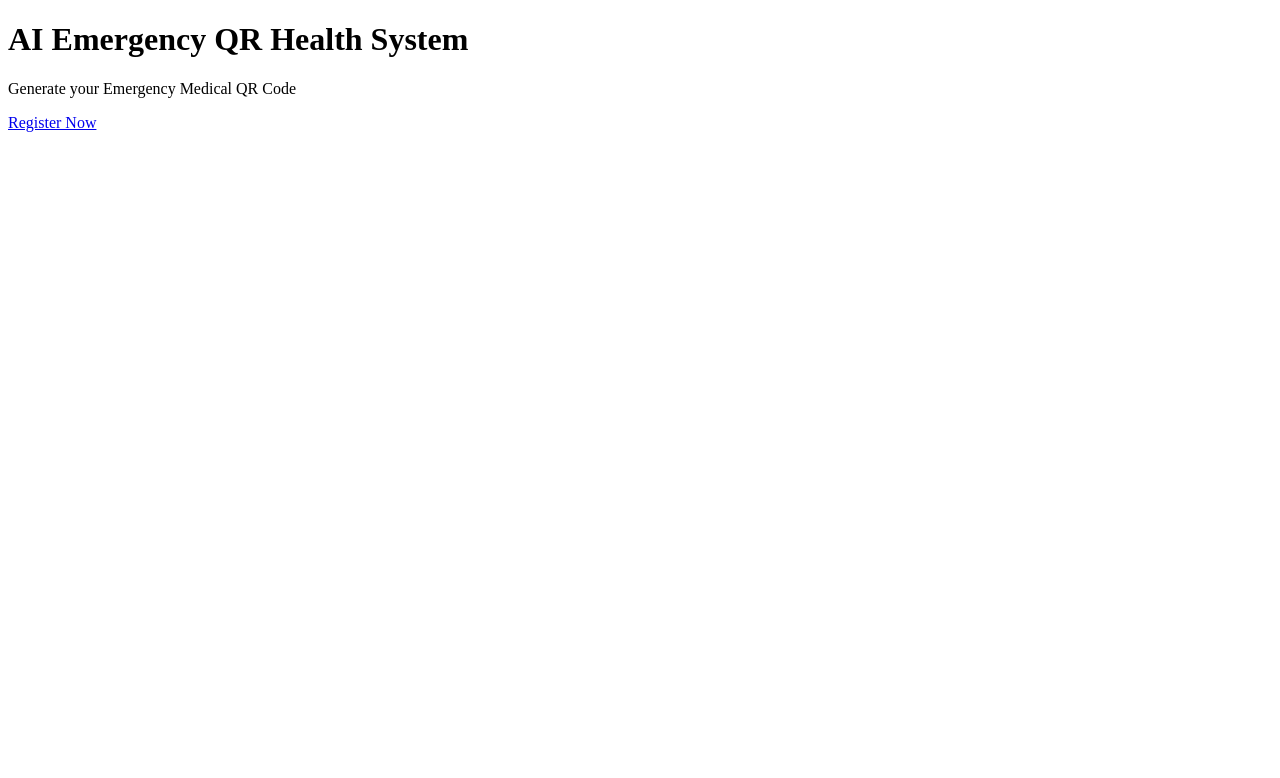
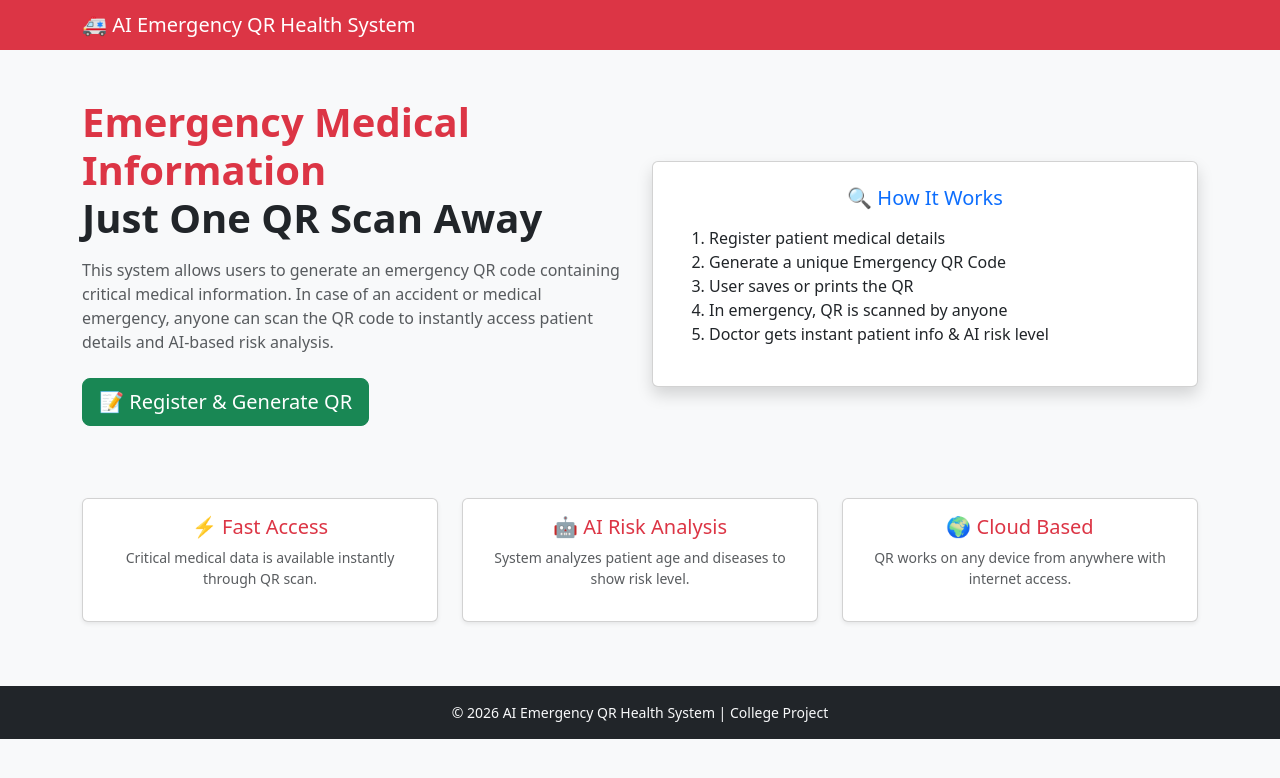
Before and after one commit to sonuy10/Ai-Emergency-Qr-Health-System, a Flask app: page / in a window 1280 px wide. Shown: the top 778 px of the page. Run offline with Flask 3, Linux system fonts and the light colour scheme.

Commit message:
Refactor index.html for improved structure and styling

```diff
--- a/templates/index.html
+++ b/templates/index.html
@@ -1,11 +1,105 @@
 <!DOCTYPE html>
-<html>
+<html lang="en">
 <head>
+    <meta charset="UTF-8">
     <title>AI Emergency QR Health System</title>
+
+    <!-- Bootstrap -->
+    <link href="https://cdn.jsdelivr.net/npm/bootstrap@5.3.2/dist/css/bootstrap.min.css" rel="stylesheet">
 </head>
-<body>
-    <h1>AI Emergency QR Health System</h1>
-    <p>Generate your Emergency Medical QR Code</p>
-    <a href="/register">Register Now</a>
+
+<body class="bg-light">
+
+<!-- NAVBAR -->
+<nav class="navbar navbar-dark bg-danger">
+    <div class="container">
+        <span class="navbar-brand mb-0 h1">
+            🚑 AI Emergency QR Health System
+        </span>
+    </div>
+</nav>
+
+<!-- HERO SECTION -->
+<div class="container mt-5">
+    <div class="row align-items-center">
+
+        <div class="col-md-6 mb-4">
+            <h1 class="text-danger fw-bold">
+                Emergency Medical Information <br>
+                <span class="text-dark">Just One QR Scan Away</span>
+            </h1>
+
+            <p class="mt-3 text-muted">
+                This system allows users to generate an emergency QR code
+                containing critical medical information. In case of an accident
+                or medical emergency, anyone can scan the QR code to instantly
+                access patient details and AI-based risk analysis.
+            </p>
+
+            <div class="mt-4">
+                <a href="/register" class="btn btn-success btn-lg me-2">
+                    📝 Register & Generate QR
+                </a>
+            </div>
+        </div>
+
+        <div class="col-md-6 text-center">
+            <div class="card shadow p-4">
+                <h5 class="text-primary mb-3">🔍 How It Works</h5>
+
+                <ol class="text-start">
+                    <li>Register patient medical details</li>
+                    <li>Generate a unique Emergency QR Code</li>
+                    <li>User saves or prints the QR</li>
+                    <li>In emergency, QR is scanned by anyone</li>
+                    <li>Doctor gets instant patient info & AI risk level</li>
+                </ol>
+            </div>
+        </div>
+
+    </div>
+</div>
+
+<!-- FEATURES -->
+<div class="container mt-5">
+    <div class="row text-center">
+
+        <div class="col-md-4 mb-3">
+            <div class="card shadow-sm p-3 h-100">
+                <h5 class="text-danger">⚡ Fast Access</h5>
+                <p class="text-muted small">
+                    Critical medical data is available instantly through QR scan.
+                </p>
+            </div>
+        </div>
+
+        <div class="col-md-4 mb-3">
+            <div class="card shadow-sm p-3 h-100">
+                <h5 class="text-danger">🤖 AI Risk Analysis</h5>
+                <p class="text-muted small">
+                    System analyzes patient age and diseases to show risk level.
+                </p>
+            </div>
+        </div>
+
+        <div class="col-md-4 mb-3">
+            <div class="card shadow-sm p-3 h-100">
+                <h5 class="text-danger">🌍 Cloud Based</h5>
+                <p class="text-muted small">
+                    QR works on any device from anywhere with internet access.
+                </p>
+            </div>
+        </div>
+
+    </div>
+</div>
+
+<!-- FOOTER -->
+<footer class="bg-dark text-light text-center mt-5 p-3">
+    <p class="mb-0 small">
+        © 2026 AI Emergency QR Health System | College Project
+    </p>
+</footer>
+
 </body>
 </html>
```
